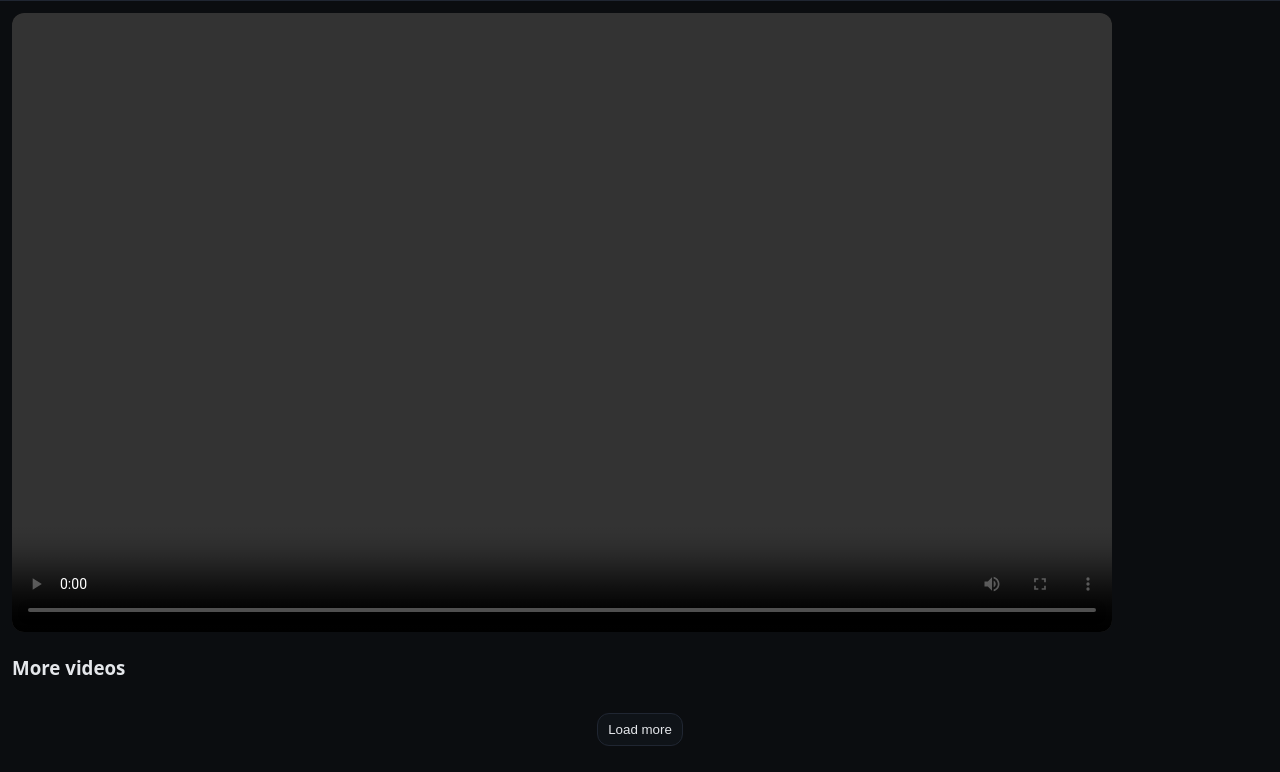
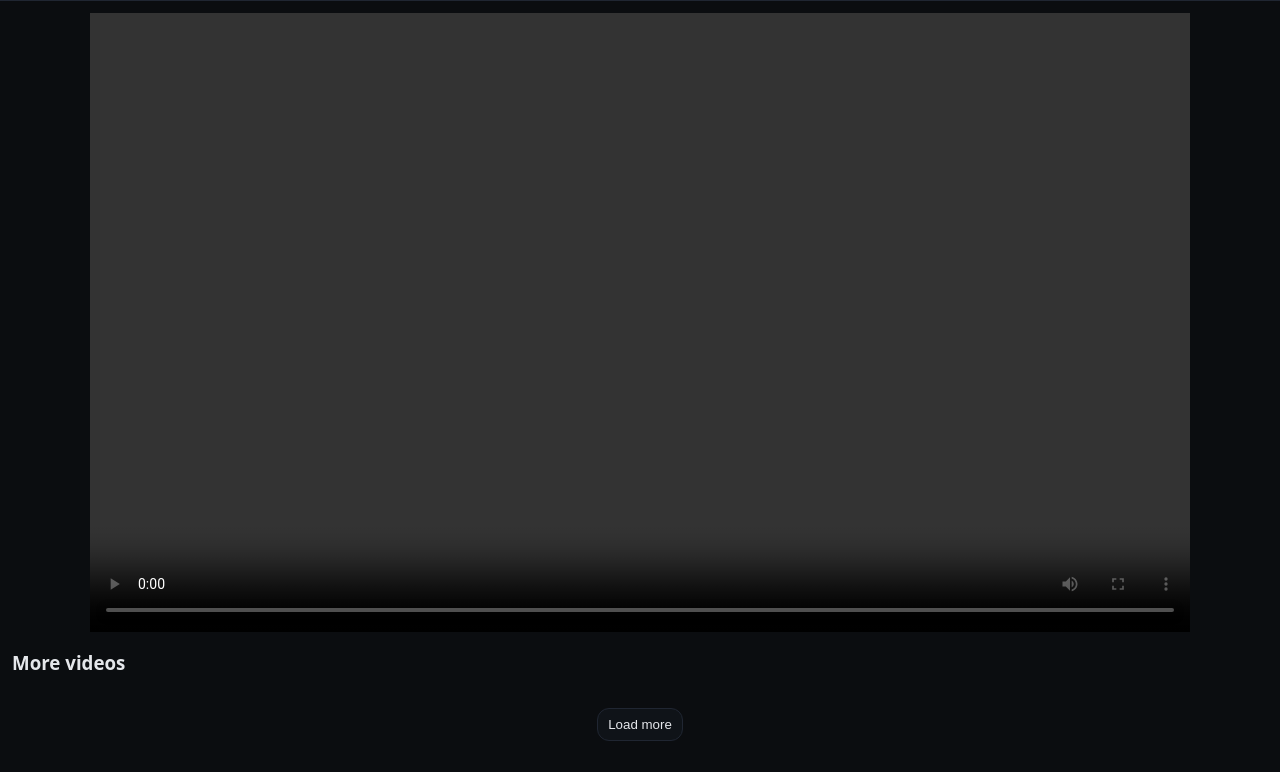
Before and after one commit to dey-joydeep/video-server, a website: page public/player.html in a window 1280 px wide. Shown: the part 51-823 px from the top of the page. Drawn offline with nearby package versions, Linux system fonts and the light colour scheme.

Commit message:
style: center player section and ensure consistent aspect ratio for video frames

```diff
--- a/public/styles.css
+++ b/public/styles.css
@@ -124,13 +124,23 @@ main.wrap {
 .card:hover {
     outline: 1px solid #263041;
 }
+
+/* Center the player section */
+.player {
+    display: flex;
+    justify-content: center;
+}
+/* Keep a consistent box (16:9) and center it */
 .frame16x9 {
     width: 100%;
-    max-width: 1100px;
-    aspect-ratio: 16/9;
+    max-width: 1100px; /* tune for desktop */
+    aspect-ratio: 16 / 9;
     background: #000;
-    border-radius: 12px;
+    display: block;
+    margin: 0 auto; /* belt-and-suspenders centering */
+    object-fit: contain; /* letterbox instead of stretching */
 }
+
 .modal {
     position: fixed;
     inset: 0;
@@ -188,3 +198,8 @@ footer.app {
         justify-content: flex-start;
     }
 }
+
+.player {
+    display: flex;
+    align-items: center;
+}
```
